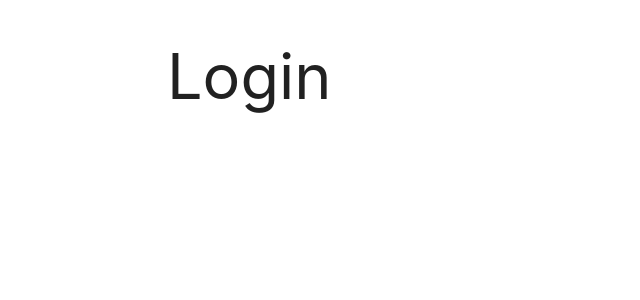
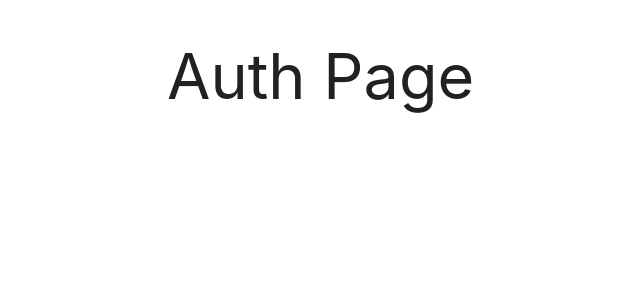
Before and after one commit to ExuCounter/MERN-cut-links, a React (Create React App) app in the folder client/: page / in a window 1280 px wide. Shown: the top 300 px of the page, without its empty margins (25-665 px from the left). Built offline with nearby package versions, Linux system fonts and the light colour scheme.

Commit message:
Connected react routes to App.js

```diff
--- a/client/src/App.js
+++ b/client/src/App.js
@@ -1,11 +1,17 @@
 import React from 'react';
 import 'materialize-css/dist/css/materialize.min.css'
 import '../src/index.css';
+import {useRoutes} from './routes';
+import {BrowserRouter as Router} from 'react-router-dom';
 
 function App() {
+  const routes = useRoutes(false);
+
   return (
     <div className='container'>
-        <h1>Login</h1>
+      <Router>
+        {routes}
+      </Router>
     </div>
   )
 }
--- a/client/src/pages/DetailPage.js
+++ b/client/src/pages/DetailPage.js
@@ -1,6 +1,6 @@
 import React from 'react';
 
-export const AuthPage = () => {
+export const DetailPage = () => {
     return(
         <div>
             <h1>Detail Page</h1>
--- a/client/src/routes.js
+++ b/client/src/routes.js
@@ -1,6 +1,10 @@
 import React from 'react'
 import {Switch, Route, Redirect} from 'react-router-dom'
-import { LinksPage } from './pages/LinksPage'
+
+import {CreatePage} from './pages/CreatePage';
+import {AuthPage} from './pages/AuthPage';
+import {DetailPage} from './pages/DetailPage';
+import {LinksPage} from './pages/LinksPage';
 
 export const useRoutes = isAuthenticated => {
     if(isAuthenticated) {
```
